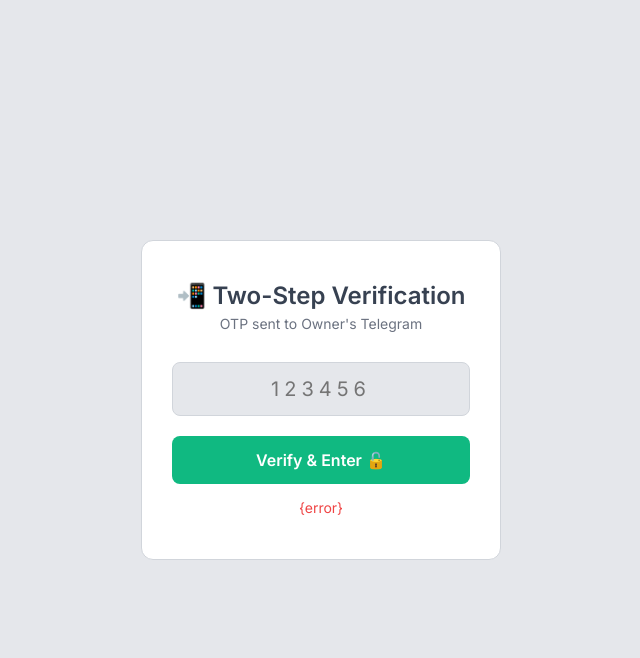
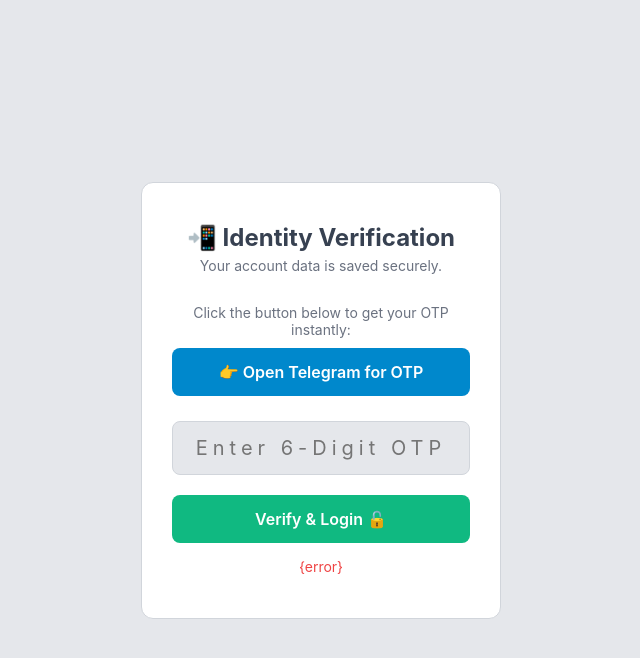
Before and after one commit to LKDlovepreet/New-Drama-Bot, a Python web app: template dashboard/templates/verify.html in a window 1280 px wide. Shown: the top 658 px of the page, without its empty margins (319-959 px from the left). Run offline with Jinja, Linux system fonts and the light colour scheme; the template is opened without the code that fills it, so the values that code supplies are empty.

Commit message:
Update verify.html

```diff
--- a/dashboard/templates/verify.html
+++ b/dashboard/templates/verify.html
@@ -4,21 +4,26 @@
     <meta charset="UTF-8">
     <meta name="viewport" content="width=device-width, initial-scale=1.0">
     <title>2FA - RAMGARHIA Services</title>
-    <link href="https://fonts.googleapis.com/css2?family=Inter:wght@400;500;600&family=Newsreader:opsz,wght@6..72,600&display=swap" rel="stylesheet">
-    <link rel="stylesheet" href="/static/style.css?v=3.0">
+    <link rel="stylesheet" href="/static/style.css?v=6.0">
 </head>
 <body class="auth-body">
     <div class="auth-container">
         <div class="auth-box">
             <div class="auth-header">
-                <h2 style="color: var(--bg-header);">📲 Two-Step Verification</h2>
-                <p>OTP sent to Owner's Telegram</p>
+                <h2 style="color: var(--bg-header);">📲 Identity Verification</h2>
+                <p>Your account data is saved securely.</p>
             </div>
+
+            <div style="margin-bottom: 25px;">
+                <p style="font-size: 14px; color: var(--text-muted); margin-bottom: 10px;">Click the button below to get your OTP instantly:</p>
+                <a href="https://t.me/LKDFILESHARING_BOT?start=getotp" target="_blank" class="btn-primary" style="display: block; background: #0088cc; text-decoration: none;">👉 Open Telegram for OTP</a>
+            </div>
+
             <form action="/verify" method="post">
                 <div class="input-group">
-                    <input type="text" name="otp" placeholder="123456" required maxlength="6" autocomplete="off" style="text-align: center; letter-spacing: 5px; font-size: 20px;">
+                    <input type="text" name="otp" placeholder="Enter 6-Digit OTP" required maxlength="6" autocomplete="off" style="text-align: center; letter-spacing: 5px; font-size: 20px;">
                 </div>
-                <button type="submit" class="btn-success">Verify & Enter 🔓</button>
+                <button type="submit" class="btn-success">Verify & Login 🔓</button>
             </form>
             <p class="error-msg">{error}</p>
         </div>
```
